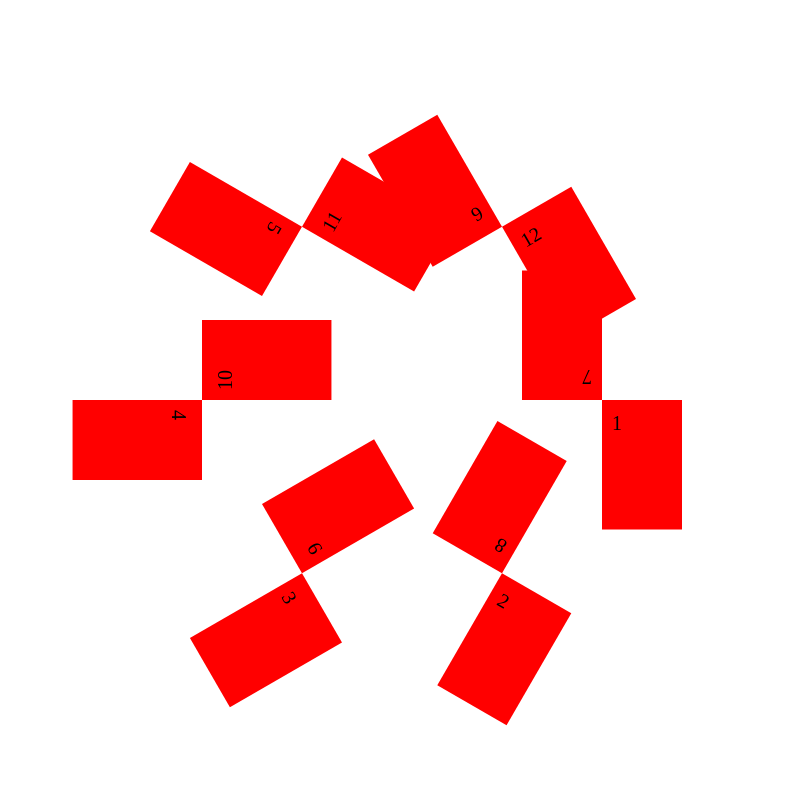
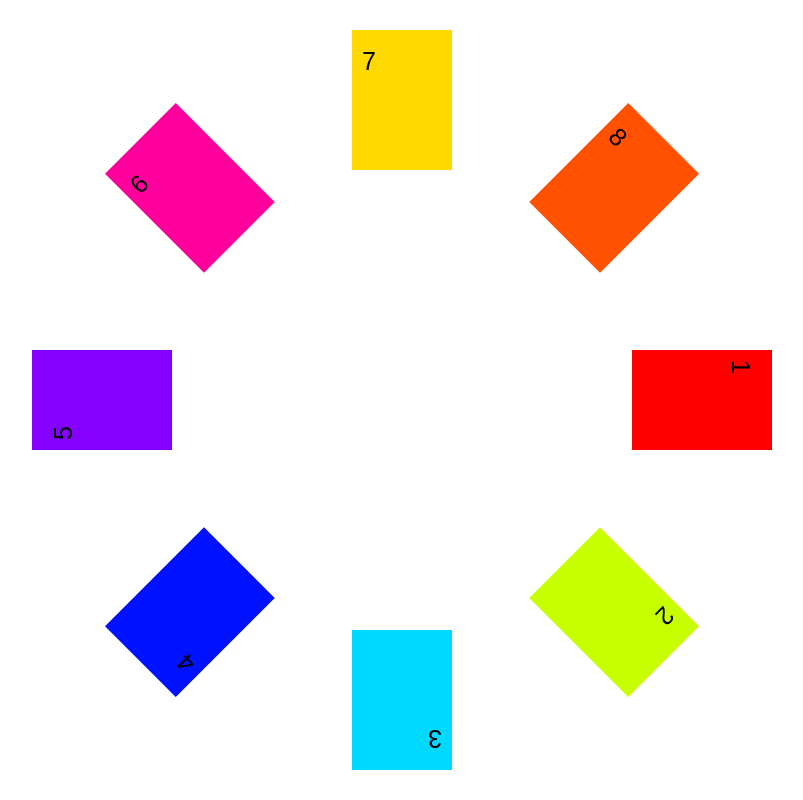
Before and after one commit to jikor1st/jigi-scripts, a Next.js app: page /playground/wheel-slide-cards in a window 1280 px wide. Shown: the whole page, without its empty margins (238-1041 px from the left). Built offline with nearby package versions, Linux system fonts and the light colour scheme.

Commit message:
feat: 카드 원형 배치 완료 및 슬라이드 구현

```diff
--- a/pages/playground/wheel-slide-cards.tsx
+++ b/pages/playground/wheel-slide-cards.tsx
@@ -7,7 +7,16 @@ import { useCanvas, useConditionEffect } from '@/lib/hooks';
 // modules
 import { Rect, WheelSlider } from '@/lib/module';
 
-const CardList = [{ id: 0 }, { id: 1 }, { id: 2 }, { id: 3 }, { id: 4 }];
+const CardList = [
+  { id: 0, fillStyle: '#ff0000' },
+  { id: 1, fillStyle: '#c8ff00' },
+  { id: 2, fillStyle: '#00d9ff' },
+  { id: 3, fillStyle: '#0011ff' },
+  { id: 4, fillStyle: '#8400ff' },
+  { id: 5, fillStyle: '#ff009d' },
+  { id: 6, fillStyle: '#ffd900' },
+  { id: 7, fillStyle: '#ff5100' },
+];
 
 const WheelSlideCardsPage = () => {
   const pointRef = useRef({
@@ -21,7 +30,7 @@ const WheelSlideCardsPage = () => {
     },
   });
 
-  const wheelRef = useRef<WheelSlider>(new WheelSlider());
+  const wheelRef = useRef<WheelSlider>(new WheelSlider(CardList));
 
   const { registerCanvasContainer, registerCanvas } = useCanvas({
     initialOptions: {
@@ -29,30 +38,48 @@ const WheelSlideCardsPage = () => {
       useRequestAnimationFrame: true,
     },
     onCanvasReady: () => {},
-    onCanvasObserver: (ctx, { stageWidth, stageHeight }) => {},
+    onCanvasObserver: (ctx, { stageWidth, stageHeight }) => {
+      ctx.clearRect(0, 0, stageWidth, stageHeight);
+      wheelRef.current.animate(ctx, {
+        stageWidth: stageWidth,
+        stageHeight: stageHeight,
+        moveX: pointRef.current.move.x,
+        pointY: pointRef.current.move.y,
+      });
+    },
     onReuqestAnimationFrame: (ctx, { stageWidth, stageHeight }) => {
       ctx.clearRect(0, 0, stageWidth, stageHeight);
       pointRef.current.move.x *= 0.92;
-      wheelRef.current.install([], {
-        ctx: ctx,
+      wheelRef.current.animate(ctx, {
         stageWidth: stageWidth,
         stageHeight: stageHeight,
         moveX: pointRef.current.move.x,
+        pointY: pointRef.current.down.y,
       });
     },
     onWindowDown: () => {},
     onWindowMove: () => {},
     onWindowUp: () => {},
     onCanvasDown: (event, ctx, options) => {
+      const { offsetX, offsetY } = event;
+
       pointRef.current.move.x = 0;
-      pointRef.current.down.x = event.offsetX;
+      pointRef.current.move.y = 0;
+
+      pointRef.current.down.x = offsetX;
+      pointRef.current.down.y = offsetY;
     },
     onCanvasMove: (event, ctx, options) => {
-      const { isCanvasDown } = options;
+      const { isCanvasDown, stageWidth, stageHeight } = options;
       if (!isCanvasDown) return;
-      pointRef.current.move.x = event.offsetX - pointRef.current.down.x;
-      pointRef.current.down.x = event.offsetX;
+      const { offsetX, offsetY } = event;
+      pointRef.current.move.x = offsetX - pointRef.current.down.x;
+      pointRef.current.move.y = offsetY - pointRef.current.down.y;
+
+      pointRef.current.down.x = offsetX;
+      // pointRef.current.down.y = offsetY;
     },
+    onCanvasUp: () => {},
   });
 
   // useConditionEffect(() => {
@@ -91,7 +118,10 @@ const CanvasContainer = styled.div(() => {
 });
 
 const Canvas = styled.canvas(() => {
-  return {};
+  return {
+    width: '100%',
+    height: '100%',
+  };
 });
 
 export default WheelSlideCardsPage;
--- a/src/lib/module/canvas/draw/rect.class.ts
+++ b/src/lib/module/canvas/draw/rect.class.ts
@@ -1,36 +1,39 @@
 import { CanvasStyles } from '@/lib/types';
 
 interface RectDrawOptions extends CanvasStyles {
-  x: number;
-  y: number;
-  width: number;
-  height: number;
+  x?: number;
+  y?: number;
+  width?: number;
+  height?: number;
   rotate?: number;
 }
 
 class Rect {
   public property: RectDrawOptions;
 
-  constructor() {
-    this.property = {
-      save: false,
-      x: 0,
-      y: 0,
-      width: 0,
-      height: 0,
-      rotate: 0,
-      fillStyle: '',
-      strokeStyle: '',
-      lineWidth: 0,
-      restore: false,
-    };
+  constructor(initialProperty: RectDrawOptions) {
+    const {
+      save = false,
+      x = 0,
+      y = 0,
+      width = 0,
+      height = 0,
+      rotate = 0,
+      fillStyle = '',
+      strokeStyle = '',
+      lineWidth = 0,
+      restore = false,
+    } = initialProperty;
+    this.property = initialProperty;
   }
 
-  private saveProperty(property: RectDrawOptions) {
-    this.property = property;
+  private updateProperty(property: RectDrawOptions) {
+    this.property = { ...this.property, ...property };
   }
 
-  public draw(ctx: CanvasRenderingContext2D, property: RectDrawOptions) {
+  public draw(ctx: CanvasRenderingContext2D, updateProperty: RectDrawOptions) {
+    this.updateProperty(updateProperty);
+
     const {
       save,
       x,
@@ -42,14 +45,14 @@ class Rect {
       strokeStyle,
       lineWidth,
       restore,
-    } = property ?? {};
+    } = this.property;
 
     if (save) ctx.save();
 
     ctx.beginPath();
 
     if (rotate) ctx.rotate(rotate);
-    ctx.rect(x, y, width, height);
+    if (x && y && width && height) ctx.rect(x, y, width, height);
 
     if (fillStyle) {
       ctx.fillStyle = fillStyle;
@@ -65,8 +68,6 @@ class Rect {
     ctx.closePath();
 
     if (restore) ctx.restore();
-
-    this.saveProperty(property);
   }
 }
 
--- a/src/lib/module/canvas/wheel-slider/wheel-slider.class.ts
+++ b/src/lib/module/canvas/wheel-slider/wheel-slider.class.ts
@@ -1,80 +1,95 @@
 import { Rect } from '../draw';
 
-interface InstallOptions {
-  ctx: CanvasRenderingContext2D;
+interface AnimateOptions {
   stageWidth: number;
   stageHeight: number;
   moveX: number;
+  pointY: number;
 }
 
-interface CardInform {
+interface WheelSlideListType {
+  id: number | string;
+  fillStyle: string;
+}
+
+const SIZE = 100;
+const ASPECT_RATIO = 1.4;
+const RADIUS = 300;
+
+const POS_X = 50;
+const POS_Y = 50;
+
+const ROTATE_ACC = 0.008;
+
+class WheelSlider {
+  slides: WheelSlideListType[];
   width: number;
   height: number;
-}
+  rotate: number;
+  radius: number;
+  x: number;
+  y: number;
 
-class WheelSlider {
-  slide: Rect[];
-  cardInform: CardInform;
-  rotate: number;
+  test: number;
 
-  constructor() {
-    this.slide = [];
+  constructor(slideList: WheelSlideListType[]) {
+    this.slides = slideList;
 
-    const relativeWidth = 80;
-    const ratio = 1.618;
-    this.cardInform = {
-      width: relativeWidth,
-      height: relativeWidth * ratio,
-    };
+    this.width = SIZE;
+    this.height = SIZE * ASPECT_RATIO;
+    this.radius = RADIUS;
+
+    this.x = 0;
+    this.y = 0;
     this.rotate = 0;
-    const slideLength = 12;
 
-    for (let i = 0; i < slideLength; i++) {
-      this.slide.push(new Rect());
+    this.test = 0;
+  }
+  public animate(ctx: CanvasRenderingContext2D, options: AnimateOptions) {
+    const { stageWidth, stageHeight, moveX, pointY } = options;
+    this.x = stageWidth / (100 / POS_X);
+    this.y = stageHeight / (100 / POS_Y);
+
+    const PI2 = Math.PI * 2;
+    const angle = PI2 / this.slides.length;
+
+    if (pointY > stageHeight / 2) {
+      this.rotate -= moveX * ROTATE_ACC;
+    } else {
+      this.rotate += moveX * ROTATE_ACC;
     }
-  }
-  public install(slides: any, options: InstallOptions) {
-    // console.log(1);
-    const { ctx, stageWidth, stageHeight, moveX } = options;
-
-    let posX = stageWidth / 2;
-    let posY = stageHeight / 2;
 
     ctx.save();
-    ctx.setTransform(1, 0, 0, 1, posX, posY);
+    ctx.translate(this.x, this.y);
 
-    this.rotate -= moveX * 0.008;
-    // console.log('this.rotate: ', this.rotate);
     ctx.rotate(this.rotate);
 
-    const radius = 200;
-    const PI2 = Math.PI * 2;
-    const angle = PI2 / this.slide.length;
+    for (let i = 0; i < this.slides.length; i++) {
+      const item = this.slides[i];
 
-    for (let i = 0; i < this.slide.length; i++) {
-      const item = this.slide[i];
-      const x = radius * Math.cos(angle * i);
-      const y = radius * Math.sin(angle * i);
+      const x = this.radius * Math.cos(angle * i);
+      const y = this.radius * Math.sin(angle * i);
+      const rotate = (((360 / this.slides.length) * i + 90) * Math.PI) / 180;
 
-      // ctx.translate(x, y);
-      // const rotate = this.slide.length * i;
-      const rotate = ((360 / this.slide.length) * i * Math.PI) / 180;
-      // const radian = Math.atan2(y, x) + Math.PI;
-      // const rotate = ((radian / PI2) * 360) % 360;
+      ctx.save();
+      ctx.translate(x, y);
+      ctx.rotate(rotate);
+      ctx.translate(-this.width / 2, -this.height / 2);
+      ctx.beginPath();
+      ctx.fillStyle = item.fillStyle;
+      ctx.rect(0, 0, this.width, this.height);
+      ctx.fill();
+      ctx.restore();
 
-      // rotate += 360 / this.slide.length;
-      item.draw(ctx, {
-        save: true,
-        x: x,
-        y: y,
-        width: this.cardInform.width,
-        height: this.cardInform.height,
-        rotate: rotate,
-        fillStyle: '#ff0000',
-      });
+      ctx.save();
+      ctx.translate(x, y);
+      ctx.rotate(rotate);
+      ctx.translate(-this.width / 2, -this.height / 2);
+
       ctx.fillStyle = '#000000';
-      ctx.font = '20px serif';
-      ctx.fillText((i + 1).toString(), x + 10, y + 30);
+      ctx.font = '25px sans-serif';
+      ctx.fillText((i + 1).toString(), 10, 40);
+
       ctx.restore();
     }
     ctx.restore();
--- a/src/lib/utils/utility.util.ts
+++ b/src/lib/utils/utility.util.ts
@@ -1,9 +1,19 @@
 const getRandom = () => {};
 
-function getType(value: any) {
+const getType = (value: any) => {
   return Object.prototype.toString.call(value).slice(8, -1);
-}
+};
 
-const utility = { getRandom, getType };
+const getQueryParams = (url: URL) => {
+  // const params = {};
+  // const idx = url.indexOf('?') + 1;
+  // const fromIdx = url.slice(idx);
+  // fromIdx.replace(/([^(?|#)=&]+)(=([^&]*))?/g, ($0, $1, $2, $3) => {
+  //   params[$1] = $3;
+  // });
+  // return params;
+};
+
+const utility = { getRandom, getType, getQueryParams };
 
 export { utility };
```
